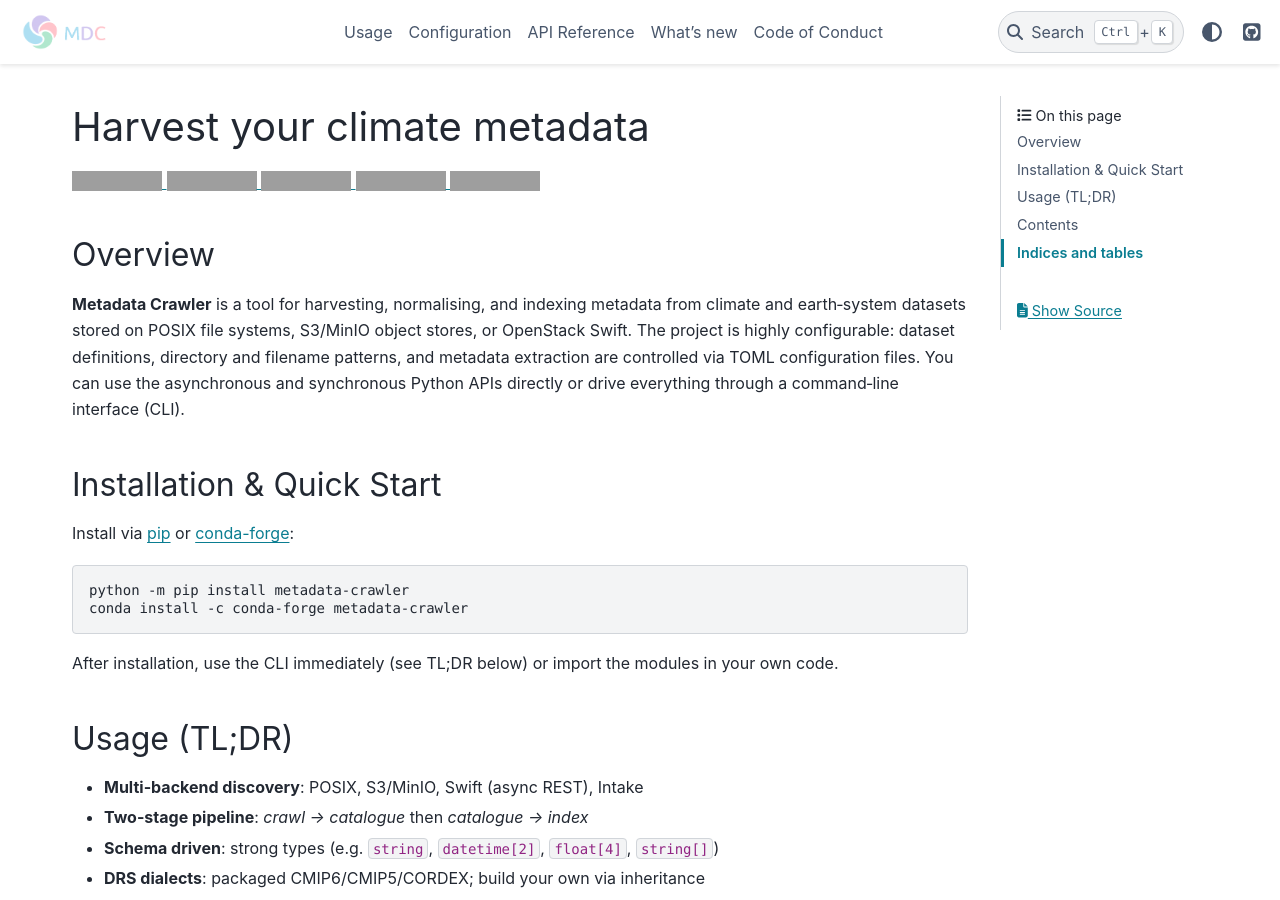
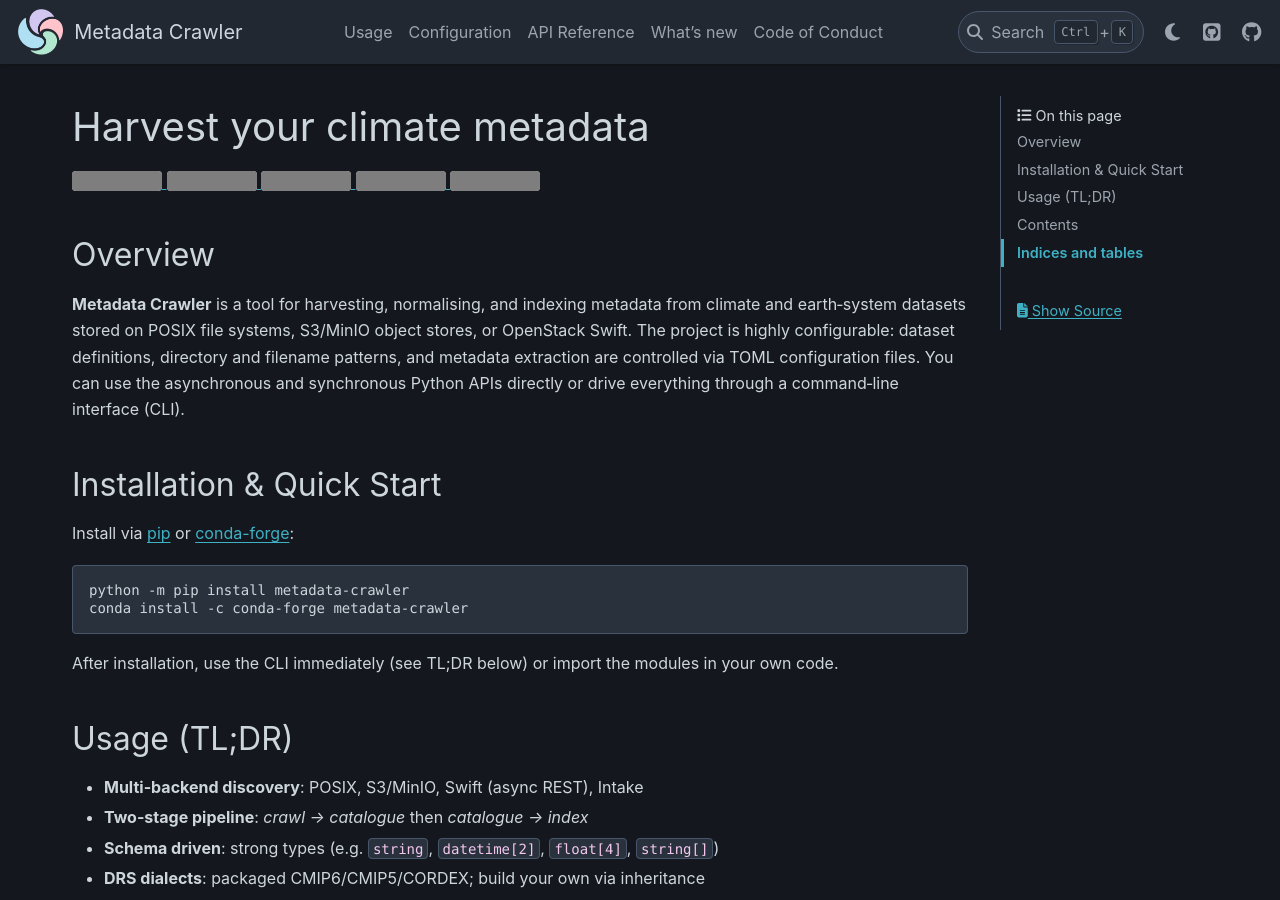
Before and after one commit to freva-org/metadata-crawler, a Sphinx documentation site: the page built from docs/source/index.rst, in a window 1280 px wide and 900 px high. Built offline with Sphinx 7.4.7 and the PyData theme 0.15.4, drawn with Linux system fonts in a browser that asks for light colours; grey boxes are pictures that could not be loaded.

Commit message:
Fix logos.

```diff
--- a/docs/source/conf.py
+++ b/docs/source/conf.py
@@ -14,6 +14,7 @@ import os
 import sys
 from contextlib import redirect_stderr, redirect_stdout
 from datetime import datetime
+from urllib.parse import urljoin
 
 # Include the project source on the Python path so sphinx can find it.
 sys.path.insert(0, os.path.abspath("."))
@@ -49,15 +50,30 @@ extensions = [
     "myst_parser",  # support for Markdown files if desired
 ]
 
-ogp_site_url = "https://freva-org.github.io/freva-admin"
-opg_image = (
-    "https://freva-org.github.io/freva-admin/_images/freva_flowchart-new.png",
+# Public base URL where the built docs are served.
+# Prefer an ENV var; fall back to GitHub Pages for this repo.
+SITE_BASEURL = os.environ.get(
+    "SITE_BASEURL", "https://freva-org.github.io/metadata-crawler/"
 )
+
+# Paths to your social preview image (ideal size: 1200x630).
+# Put a copy in docs/_static/social_card.png (wide) for best results.
+OG_IMAGE = urljoin(SITE_BASEURL, "_static/final_logo.png")
+ogp_site_url = SITE_BASEURL
+ogp_image = OG_IMAGE
+ogp_image_alt = "Metadata Crawler – pastel node web logo"
 ogp_type = "website"
+ogp_description_length = 300
+ogp_use_first_image = False  # keep explicit ogp_image
 ogp_custom_meta_tags = [
+    '<meta property="og:site_name" content="metadata-crawler">',
+    '<meta property="og:locale" content="en_US">',
     '<meta name="twitter:card" content="summary_large_image">',
-    '<meta name="keywords" content="metadata, climate, data, freva, science, reproducibility">',
+    '<meta name="twitter:site" content="@freva_org">',  # adjust or remove
+    '<meta name="twitter:creator" content="@freva_org">',  # adjust or remove
+    '<meta name="theme-color" content="#5B6C8F">',  # matches logo line colour
 ]
+
 html_meta = {
     "description": "Index climate metadata.",
     "keywords": "freva, climate, data analysis, freva, metadata, climate science",
@@ -65,13 +81,14 @@ html_meta = {
     "og:title": "Metadata Crawler",
     "og:description": "Index climate metadata.",
     "og:type": "website",
-    "og:url": "https://freva-org.github.io/freva-admin/",
-    "og:image": "https://freva-org.github.io/freva-admin/_images/freva_flowchart-new.png",
+    "og:url": SITE_BASEURL,
+    "og:image": OG_IMAGE,
     "twitter:card": "summary_large_image",
-    "twitter:title": "Freva – Evaluation System Framework",
+    "twitter:title": "Metadata Crawler",
     "twitter:description": "Search, analyse and evaluate climate model data.",
-    "twitter:image": "https://freva-org.github.io/freva-admin/_images/freva_flowchart-new.png",
+    "twitter:image": OG_IMAGE,
 }
+
 
 # -- MyST options ------------------------------------------------------------
 
@@ -123,17 +140,36 @@ exclude_patterns: list[str] = []
 
 # -- Options for HTML output ----------------------------------------------
 html_theme = "pydata_sphinx_theme"
-html_logo = "_static/final_logo.png"
+html_logo = None
 html_favicon = "_static/favicon.png"
+
 html_theme_options = {
     "github_url": "https://github.com/freva-org/metadata-crawler",
     "navbar_end": ["theme-switcher", "navbar-icon-links"],
+    "logo": {
+        "image_light": "_static/final_logo-light.png",
+        "image_dark": "_static/final_logo-dark.png",
+        "text": "Metadata Crawler",
+    },
+    "icon_links": [
+        {
+            "name": "GitHub",
+            "url": "https://github.com/freva-org/metadata-crawler",
+            "icon": "fab fa-github",
+            "type": "fontawesome",
+        },
+        # {"name": "PyPI", "url": "https://pypi.org/project/metadata-crawler/",
+        #  "icon": "fas fa-box", "type": "fontawesome"}
+    ],
 }
+
+
 html_context = {
     "github_user": "freva-org",
     "github_repo": "metadata-crawler",
     "github_version": "main",
     "doc_path": "docs",
+    "default_mode": "dark",
 }
 
 html_static_path = ["_static"]
@@ -163,7 +199,7 @@ copyright = f"{datetime.now().year}, freva.org"
 if not os.environ.get("READTHEDOCS"):
     extensions += ["sphinx_sitemap"]
 
-    html_baseurl = os.environ.get("SITEMAP_URL_BASE", "http://127.0.0.1:8000/")
+    html_baseurl = SITE_BASEURL
     sitemap_locales = [None]
     sitemap_url_scheme = "{link}"
 
```
Also changed, not shown: docs/source/_static/final_logo-dark.png (added), docs/source/_static/final_logo-light.png (added).
